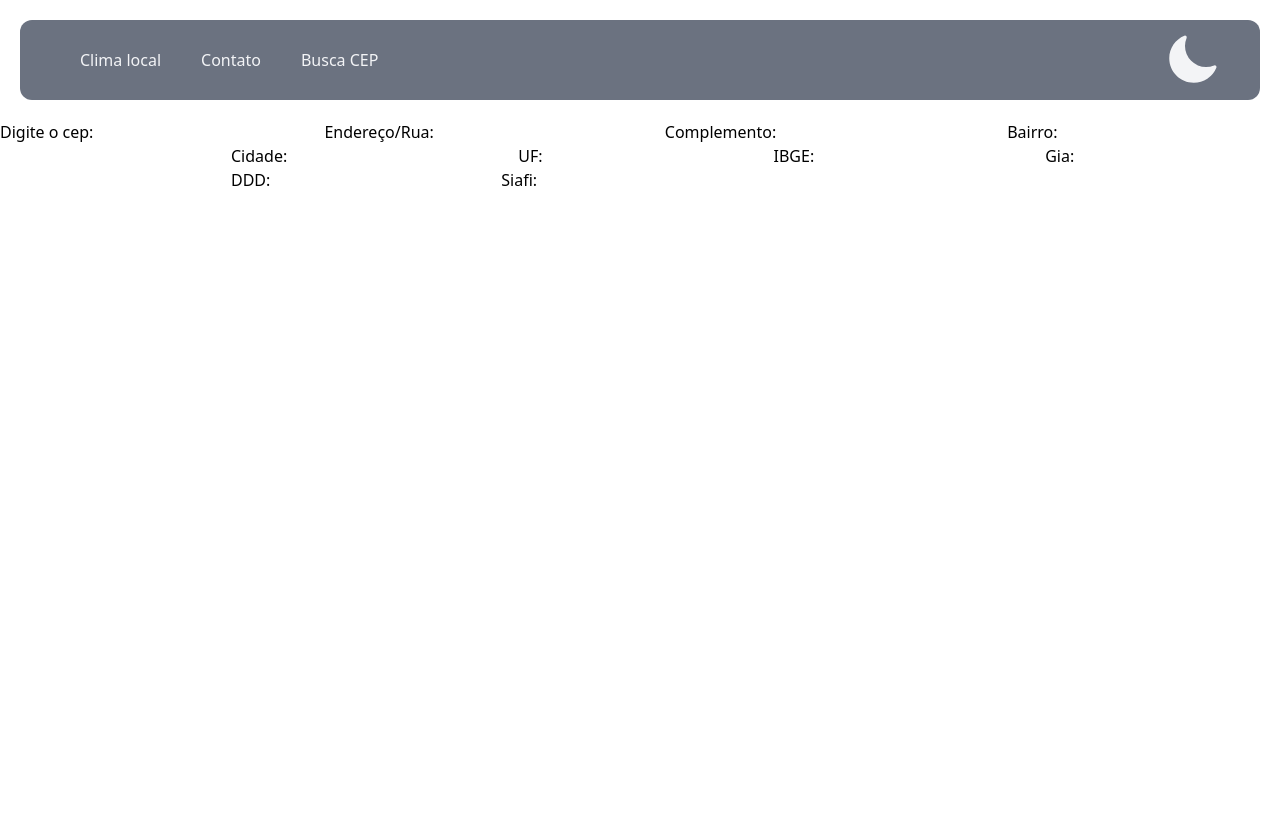
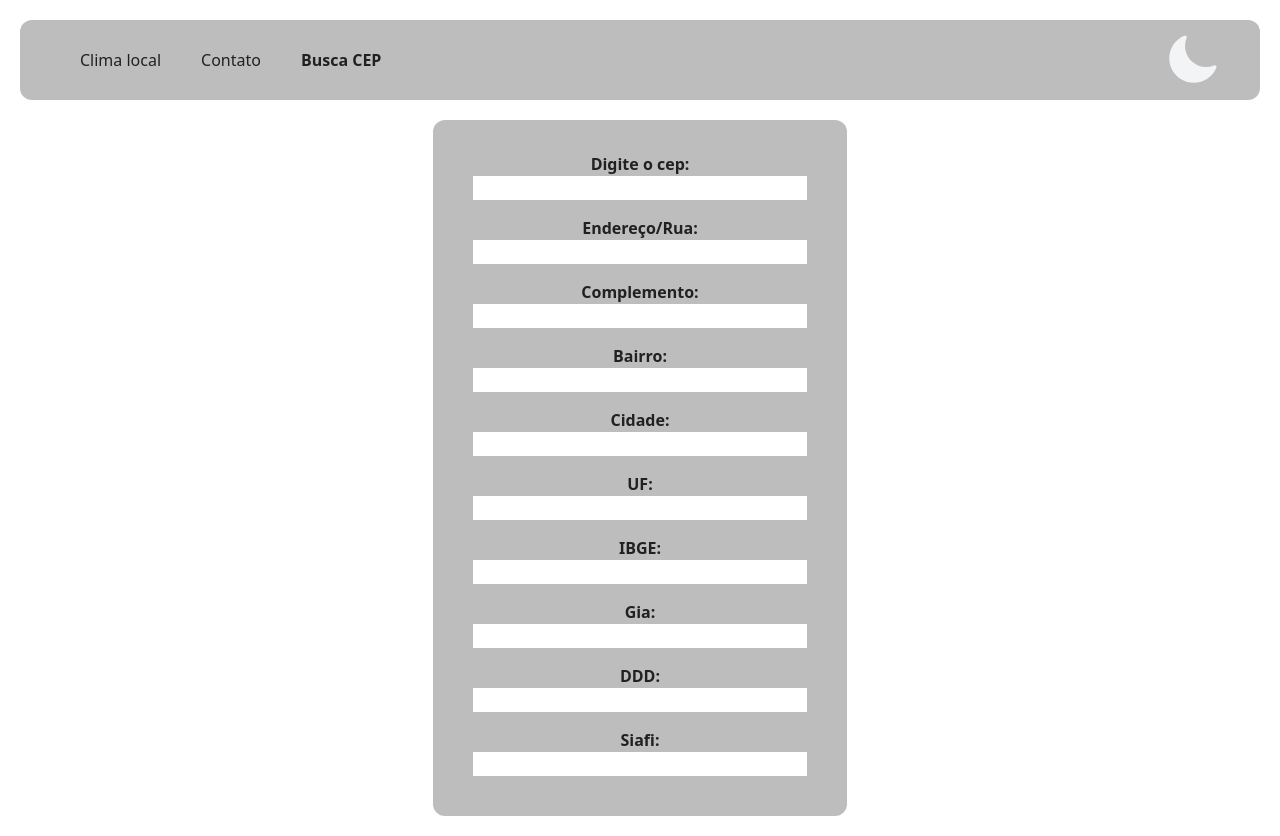
Before and after one commit to prince-neres/octokey-desafio, a React (Vite) app: page /search_cep in a window 1280 px wide. Before the commit the page ends 800 px from the top, so only its background shows below. Built offline with nearby package versions, Linux system fonts and the light colour scheme.

Commit message:
Add style to contact page

```diff
--- a/index.html
+++ b/index.html
@@ -1,12 +1,12 @@
 <!DOCTYPE html>
-<html lang="en">
+<html lang="en" class="">
   <head>
     <meta charset="UTF-8" />
     <link rel="icon" type="image/svg+xml" href="/vite.svg" />
     <meta name="viewport" content="width=device-width, initial-scale=1.0" />
     <title>Vite + React</title>
   </head>
-  <body>
+  <body class="bg-white-100 dark:bg-dark-100 text-dark-200 dark:text-light-100">
     <div id="root"></div>
     <script type="module" src="/src/main.jsx"></script>
   </body>
--- a/src/components/ContactContainer/index.jsx
+++ b/src/components/ContactContainer/index.jsx
@@ -13,7 +13,7 @@ export default function Form () {
 	};
 
 	return (
-		<form onSubmit={sendMessage}>
+		<form onSubmit={sendMessage} className="flex flex-col">
 			<label htmlFor="name">Nome</label>
 			<input
 				id="name"
--- a/src/components/Navbar/index.jsx
+++ b/src/components/Navbar/index.jsx
@@ -1,27 +1,29 @@
-import { Link } from 'react-router-dom';
-import { MoonIcon } from '@heroicons/react/24/solid';
+import { Link, useLocation  } from "react-router-dom";
+import ToggleTheme from "../ToggleTheme";
 
 export default function Navbar () {
+	const location = useLocation();
+
   return (
-    <nav className="flex items-center h-20 bg-gray-500 justify-between px-10 sm:rounded-xl sm:m-5">
+    <nav className="flex items-center h-20 bg-light-200 dark:bg-dark-200 justify-between px-10 sm:rounded-xl sm:m-5">
 			<div className="flex items-center">
-        <div className="text-gray-100 px-5">
-          <Link to='/'>
+        <div className="px-5">
+          <Link to="/" className={location.pathname === "/" ? "font-bold" : ""}>
             Clima local
           </Link>
         </div>
-        <div className="text-gray-100 px-5">
-          <Link to='/contact'>
+        <div className="px-5">
+          <Link to="/contact" className={location.pathname === "/contact" ? "font-bold" : ""}>
             Contato
           </Link>
         </div>
-        <div className="text-gray-100 px-5">
-          <Link to='/search_cep'>
+        <div className="px-5">
+          <Link to="/search_cep" className={location.pathname === "/search_cep" ? "font-bold" : ""}>
             Busca CEP
           </Link>
         </div>
 			</div>
-			<MoonIcon className="h-14 text-gray-100 hidden sm:block cursor-pointer"/>
+			<ToggleTheme />
     </nav>
   )
 };
--- a/src/components/SearchCEPContainer/Inputs/index.jsx
+++ b/src/components/SearchCEPContainer/Inputs/index.jsx
@@ -13,50 +13,68 @@ export default function Inputs ({adress}) {
 
 	return (
 		<>
-		<label>Endereço/Rua:</label>
+		<label className="flex flex-col font-bold px-10 py-2">Endereço/Rua:
 			<input
+			  className="text-center text-dark-200"
 				value={logradouro || ""}
 				readOnly
 			/>
-			<label>Complemento:</label>
+		</label>
+		<label className="flex flex-col font-bold px-10 py-2">Complemento:
 			<input
+			  className="text-center text-dark-200"
 			  value={complemento || ""}
 				readOnly
 			/>
-			<label>Bairro:</label>
+		</label>
+		<label className="flex flex-col font-bold px-10 py-2">Bairro:
 			<input
+			  className="text-center text-dark-200"
 			  value={bairro || ""}
 				readOnly
 			/>
-			<label>Cidade:</label>
+		</label>
+		<label className="flex flex-col font-bold px-10 py-2">Cidade:
 			<input
+			  className="text-center text-dark-200"
 				value={localidade || ""}
 				readOnly
 			/>
-			<label>UF:</label>
+		</label>
+		<label className="flex flex-col font-bold px-10 py-2">UF:
 			<input
+			  className="text-center text-dark-200"
 				value={uf || ""}
 				readOnly
 			/>
-			<label>IBGE:</label>
+		</label>
+		<label className="flex flex-col font-bold px-10 py-2">IBGE:
 			<input
+			  className="text-center text-dark-200"
 				value={ibge || ""}
 				readOnly
 			/>
-			<label>Gia:</label>
+		</label>
+		<label className="flex flex-col font-bold px-10 py-2">Gia:
 			<input
+			  className="text-center text-dark-200"
 				value={gia || ""}
 				readOnly
 			/>
-			<label>DDD:</label>
+		</label>
+		<label className="flex flex-col font-bold px-10 py-2">DDD:
 			<input
+			  className="text-center text-dark-200"
 				value={ddd || ""}
 				readOnly/>
-			<label>Siafi:</label>
+		</label>
+		<label className="flex flex-col font-bold px-10 py-2 pb-10">Siafi:
 			<input
+			  className="text-center text-dark-200"
 				value={siafi || ""}
 				readOnly
 			/>
+		</label>
 		</>
 	)
 };
--- a/src/components/SearchCEPContainer/index.jsx
+++ b/src/components/SearchCEPContainer/index.jsx
@@ -15,9 +15,10 @@ export default function SearchCEPContainer () {
 	}, [cep]);
 
 	return (
-		<div>
-			<label> Digite o cep:
+		<div className="bg-light-200 dark:bg-dark-200 text-center rounded-xl m-auto xl:w-1/3 lg:w-1/2 md:w-3/4">
+			<label className="flex flex-col font-bold px-10 py-2 pt-8">Digite o cep:
 				<input
+						className="text-center text-dark-200"
 						type="number"
 						name="cep"
 						maxLength={8}
@@ -25,7 +26,7 @@ export default function SearchCEPContainer () {
 						onChange={(e) => setCEP(e.target.value)}
 				/>
 			</label>
-			<Inputs adress={adress} />
+			<Inputs adress={adress}/>
 		</div>
 	)
 };
--- /dev/null
+++ b/src/components/ToggleTheme/index.jsx
@@ -0,0 +1,14 @@
+import { MoonIcon, SunIcon } from "@heroicons/react/24/solid";
+
+export default function ToggleTheme () {
+	const toogle = () => {
+		document.documentElement.classList.toggle("dark");
+	};
+
+	return (
+			<div className="h-14 text-gray-100 hidden sm:block cursor-pointer">
+				<MoonIcon className="h-14 text-gray-100 block dark:hidden" onClick={toogle} />
+				<SunIcon className="h-14 text-gray-100 hidden dark:block" onClick={toogle} />
+			</div>
+		)
+};
--- a/src/components/WeatherContainer/WeatherCard/index.jsx
+++ b/src/components/WeatherContainer/WeatherCard/index.jsx
@@ -13,7 +13,7 @@ const WeatherInfo = (props) => {
   const {name, value} = props;
   return (
     <div>
-      <img src={WeatherInfoIcons[name]} alt="Ícone de informação do clima"/>
+      <img src={WeatherInfoIcons[name]} alt="Ícone de informação do clima" className="h-10 w-10"/>
         <p>
           {value}
           <span>{name}</span>
@@ -36,7 +36,7 @@ const WeatherCard = (props) => {
 					<span>{`${Math.floor(weather?.main?.temp - 273)}°C`}</span>
 					{`  |  ${weather?.weather[0].description}`}
 				</div>
-				<img src={WeatherIcons[weather?.weather[0].icon]} alt="Ícone de clima" />
+				<img src={WeatherIcons[weather?.weather[0].icon]} alt="Ícone de clima" className="h-15 w-15"/>
 			</div>
 			<p>{`${weather?.name}, ${weather?.sys?.country}`}</p>
 
--- a/src/components/WeatherContainer/index.jsx
+++ b/src/components/WeatherContainer/index.jsx
@@ -34,7 +34,7 @@ export default function Weather() {
   }, []);
 
   return (
-    <div>
+    <div className="m-auto">
       <p>Weather App</p>
       {
         weather
--- a/src/pages/Contact/index.jsx
+++ b/src/pages/Contact/index.jsx
@@ -2,7 +2,7 @@ import Form from "../../components/ContactContainer";
 
 export default function Contact () {
   return (
-		<div>
+		<div className="m-5">
     	<Form />
 		</div>
   )
--- a/src/pages/SearchCEP/index.jsx
+++ b/src/pages/SearchCEP/index.jsx
@@ -2,7 +2,7 @@ import SearchCEPContainer from "../../components/SearchCEPContainer"
 
 export default function SearchCEP () {
   return (
-    <div>
+    <div className="m-5">
 			<SearchCEPContainer />
     </div>
   )
--- a/src/pages/Weather/index.jsx
+++ b/src/pages/Weather/index.jsx
@@ -2,7 +2,7 @@ import WeatherContainer from "../../components/WeatherContainer";
 
 export default function Weather () {
   return (
-    <div>
+    <div className="flex justify-center items-center bg-gray-700 sm:m-5">
       <WeatherContainer />
     </div>
   )
--- a/tailwind.config.cjs
+++ b/tailwind.config.cjs
@@ -1,11 +1,23 @@
 /** @type {import('tailwindcss').Config} */
 module.exports = {
+	darkMode: "class",
   content: [
     "./index.html",
     "./src/**/*.{js,jsx}",
   ],
   theme: {
-    extend: {},
+    extend: {
+			colors: {
+			dark: {
+				100: '#757575',
+				200: '#212121'
+			},
+			light: {
+				100: '#FFFFFF',
+				200: '#BDBDBD'
+			}
+		}
+		}
   },
   plugins: [],
 }
```
